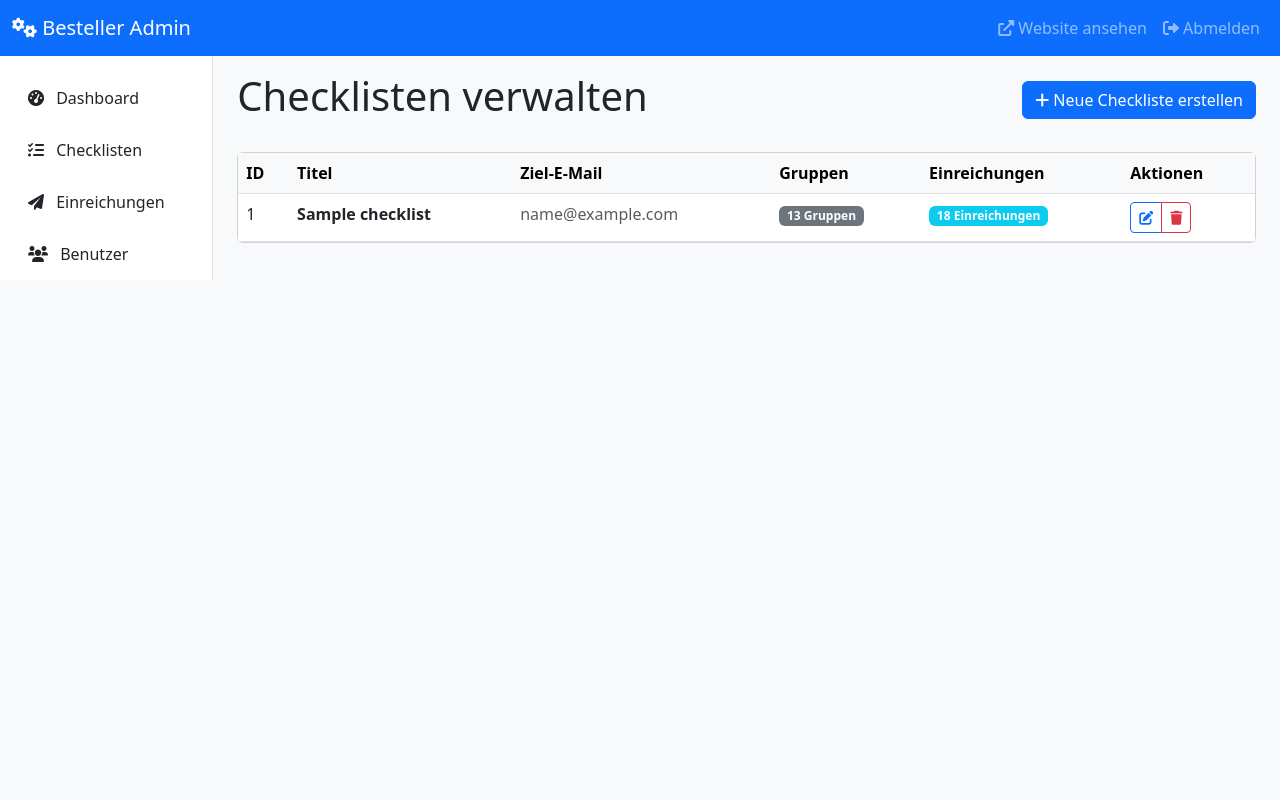
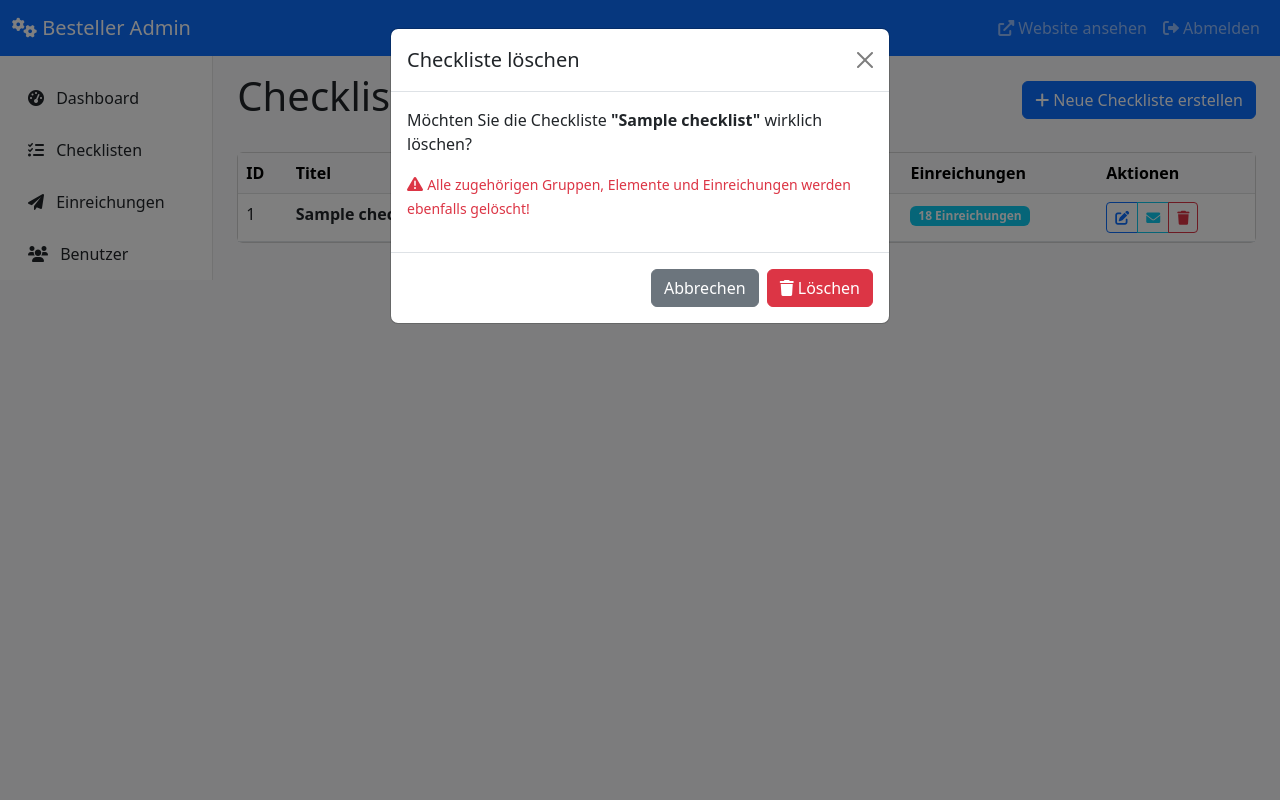
Before and after one commit to lesven/besteller, a Symfony app: template templates/admin/checklist/index.html.twig in a window 1280 px wide, after a click on "Löschen". Run offline with Twig, Linux system fonts and the light colour scheme; the template is opened without the code that fills it: most values are stand-ins (such as "Sample title", 1, 10 or a date in 2020); some libraries are stand-ins or nearby versions.

Commit message:
feat: Add email template button and enhance delete modal with warning message for checklists

```diff
--- a/templates/admin/checklist/index.html.twig
+++ b/templates/admin/checklist/index.html.twig
@@ -59,6 +59,10 @@
                                            class="btn btn-outline-primary" title="Bearbeiten">
                                             <i class="fas fa-edit"></i>
                                         </a>
+                                        <a href="{{ path('admin_checklist_email_template', {'id': checklist.id}) }}"
+                                           class="btn btn-outline-info" title="E-Mail-Template">
+                                            <i class="fas fa-envelope"></i>
+                                        </a>
                                         <button type="button" class="btn btn-outline-danger"
                                                 data-bs-toggle="modal"
                                                 data-bs-target="#deleteModal{{ checklist.id }}"
@@ -74,5 +78,35 @@
             </div>
         </div>
     </div>
+
+    <!-- Delete Modals -->
+    {% for checklist in checklists %}
+        <div class="modal fade" id="deleteModal{{ checklist.id }}" tabindex="-1">
+            <div class="modal-dialog">
+                <div class="modal-content">
+                    <div class="modal-header">
+                        <h5 class="modal-title">Checkliste löschen</h5>
+                        <button type="button" class="btn-close" data-bs-dismiss="modal"></button>
+                    </div>
+                    <div class="modal-body">
+                        <p>Möchten Sie die Checkliste <strong>"{{ checklist.title }}"</strong> wirklich löschen?</p>
+                        <p class="text-danger">
+                            <i class="fas fa-exclamation-triangle"></i>
+                            <small>Alle zugehörigen Gruppen, Elemente und Einreichungen werden ebenfalls gelöscht!</small>
+                        </p>
+                    </div>
+                    <div class="modal-footer">
+                        <button type="button" class="btn btn-secondary" data-bs-dismiss="modal">Abbrechen</button>
+                        <form method="post" action="{{ path('admin_checklist_delete', {'id': checklist.id}) }}" class="d-inline">
+                            <input type="hidden" name="_token" value="{{ csrf_token('delete' ~ checklist.id) }}">
+                            <button type="submit" class="btn btn-danger">
+                                <i class="fas fa-trash"></i> Löschen
+                            </button>
+                        </form>
+                    </div>
+                </div>
+            </div>
+        </div>
+    {% endfor %}
 {% endif %}
 {% endblock %}
```
